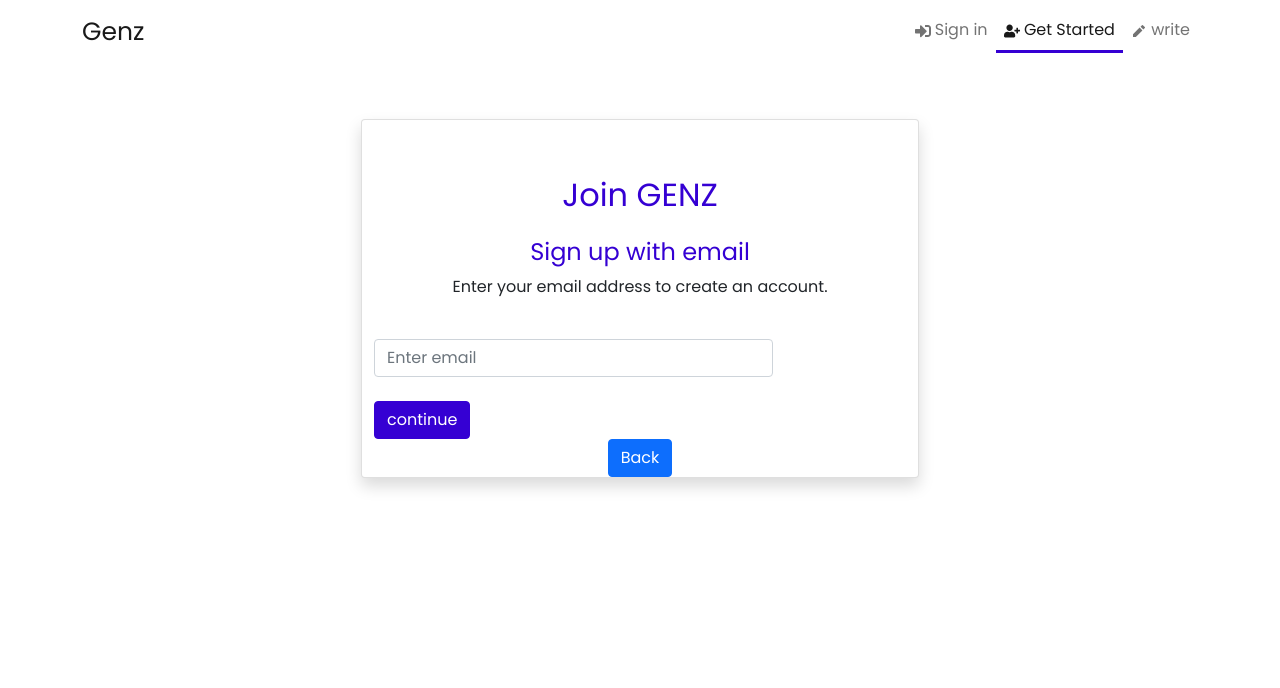
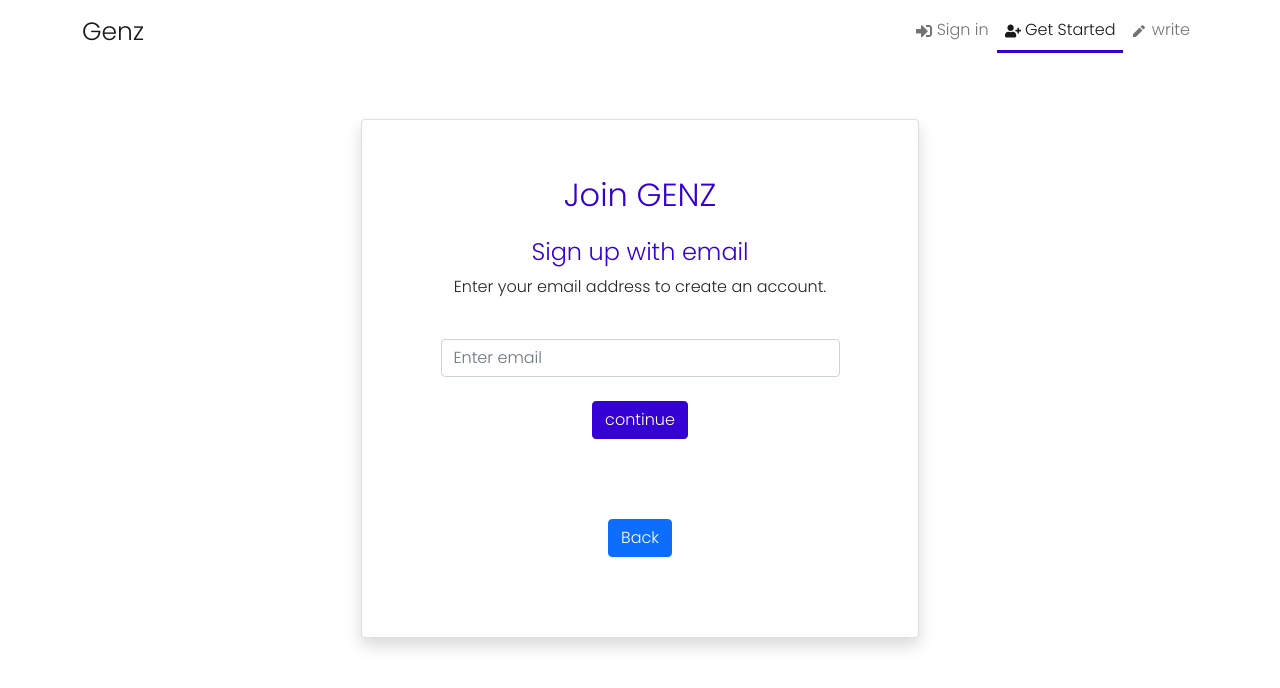
Before and after one commit to Harsha-S2604/genz-client, a React (Create React App) app: page /register in a window 1280 px wide. Both pictures are taken after a click on the button "Sign up with Email". Shown: the top 688 px of the page. Built offline with nearby package versions, Linux system fonts and the light colour scheme.

Commit message:
aligned the input field to center and back buttom

```diff
--- a/src/component/getStarted/GetStarted.js
+++ b/src/component/getStarted/GetStarted.js
@@ -20,8 +20,34 @@ export default class GetStarted extends Component {
         })
     }
 
-    handleChange = () => {
+    handleChange = (event) => {
 
+        const {name, value} = event.target;
+        switch(name) {
+            case "email":
+                if(value === "") {
+                    this.setState({
+                        emailErrorMessage: "*Field required",
+                        email: value
+                    })
+                } else {
+                    const emailRegExp = /^[a-zA-Z0-9+_.-]+@[a-zA-Z0-9.-]+\.[a-zA-Z]+$/
+                    if(value.match(emailRegExp)) {
+                        this.setState({
+                            emailErrorMessage: "",
+                            email: value
+                        })
+                    } else {
+                        this.setState({
+                            emailErrorMessage: "*Invalid email",
+                            email: value
+                        })
+                    }
+                }
+                break;
+            default:
+                break;
+            }
     }
     render() {
         return (
@@ -37,8 +63,8 @@ export default class GetStarted extends Component {
                                         <p className="text-center">Enter your email address to create an account.</p><br/>
                                         <form>
                                             <div className="form-group">
-                                                {/* <label  className="pb-3" htmlFor="email">Email</label> */}
-                                                <div className="text-center">
+                                                <div>
+                                                    <center>
                                                         <input  type="email"
                                                                 name="email"
                                                                 required
@@ -46,14 +72,18 @@ export default class GetStarted extends Component {
                                                                 value={this.state.email}
                                                                 onChange={this.handleChange}
                                                                 id="email" aria-describedby="emailHelp" placeholder="Enter email" />
+                                                        {this.state.emailErrorMessage !== "" ? <p className="text-danger pt-2">{this.state.emailErrorMessage}</p> : null}
+                                                    </center>
                                                 </div>
-                                                {this.state.emailErrorMessage !== "" ? <p className="text-danger pt-2">{this.state.emailErrorMessage}</p> : null}
                                             </div><br/>
-                                            <div className="form-group">
+                                            <center>
+                                                <div className="form-group margin-bottom-15">
                                                     <button type="button" className="btn-config btn-primary-col">continue</button>
                                                 </div>
+                                            </center>
+
                                         </form>
-                                        <div className="text-center">
+                                        <div className="text-center margin-bottom-15">
                                             <button className="btn btn-primary" onClick={this.handleShowForm}> Back </button>
                                         </div>
                                     </div>
--- a/src/index.css
+++ b/src/index.css
@@ -1,7 +1,7 @@
 @font-face {
   font-family: "Poppins";
-  src: local("Poppins-Regular")
-  ,url("./fonts/Poppins-Regular.ttf") format("truetype");
+  src: local("Poppins-Light")
+  ,url("./fonts/Poppins-Light.ttf") format("truetype");
 }
 
 div {
@@ -152,3 +152,11 @@ div {
 .padding-top-10 {
   padding-top: 10%
 }
+
+.margin-bottom-5 {
+  margin-bottom: 5%;
+}
+
+.margin-bottom-15 {
+  margin-bottom: 15%;
+}
```
Lines whose indentation alone changed are shown as unchanged.
